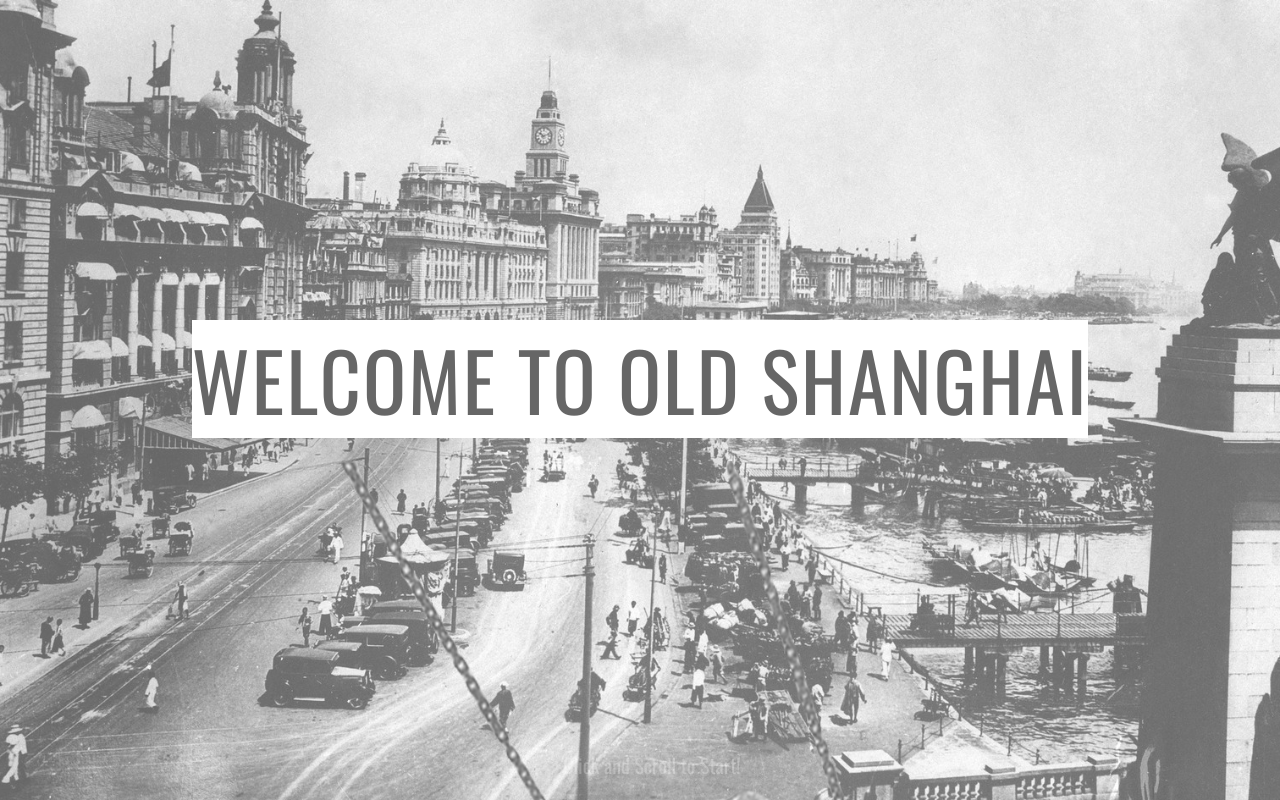
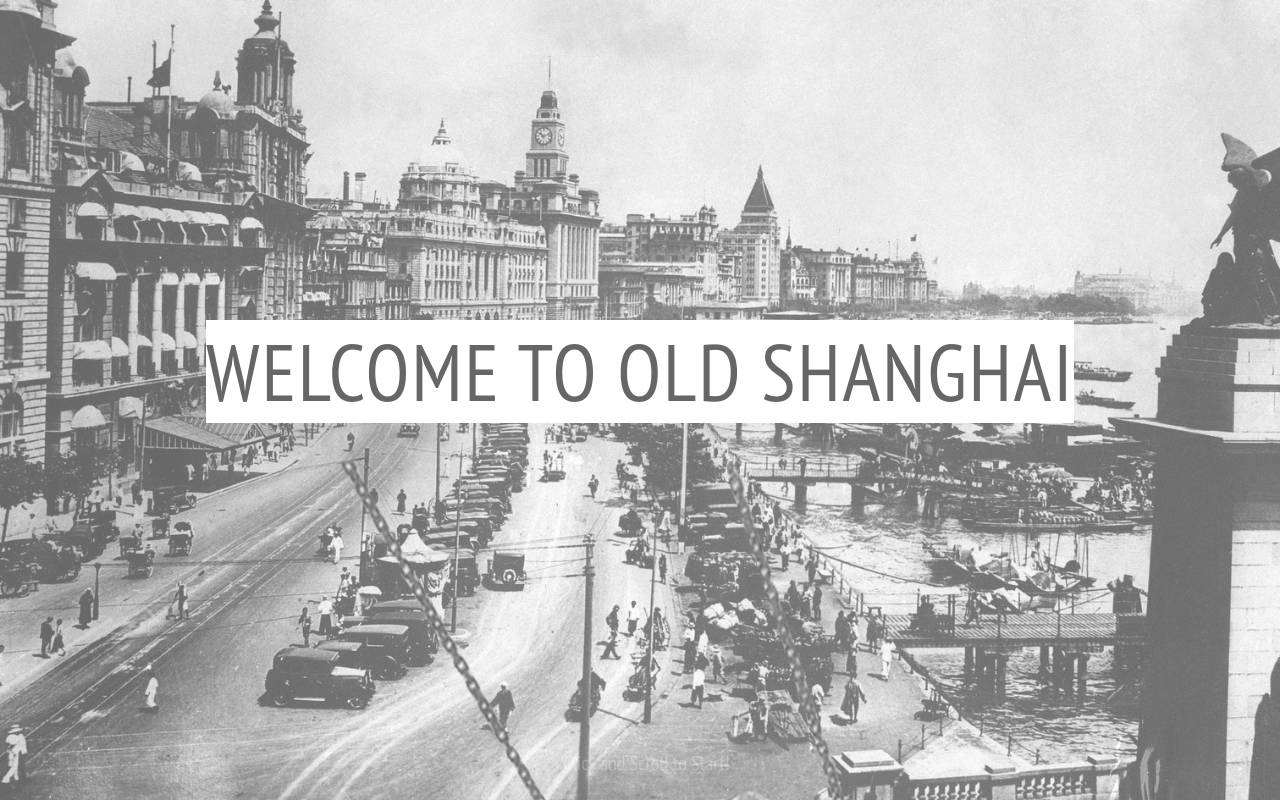
Before and after one commit to Eva2749/DURF, a plain HTML site: page index.html in a window 1280 px wide. Shown: the top 800 px of the page. Drawn offline with nearby package versions, Linux system fonts and the light colour scheme.

Commit message:
change fonts

```diff
--- a/index.html
+++ b/index.html
@@ -3,7 +3,8 @@
   <head>
     <meta charset="utf-8">
     <title>Urbanization Loss</title>
-    <link href='http://fonts.googleapis.com/css?family=Oswald' rel='stylesheet' type='text/css'>
+    <!-- <link href='http://fonts.googleapis.com/css?family=Oswald' rel='stylesheet' type='text/css'> -->
+    <link href="https://fonts.googleapis.com/css2?family=Merriweather:wght@300&family=Oswald:wght@300&family=PT+Sans+Narrow&display=swap" rel="stylesheet">
     <link rel="stylesheet" href="style.css">
   </head>
   <body>
--- a/style.css
+++ b/style.css
@@ -1,7 +1,8 @@
 body,html {
   height:100%;
   margin: 0;
-  font-family: 'Oswald';
+  /* font-family: 'Oswald'; */
+  font-family: 'PT Sans Narrow', sans-serif;
   font-weight: 400;
 }
 
```
